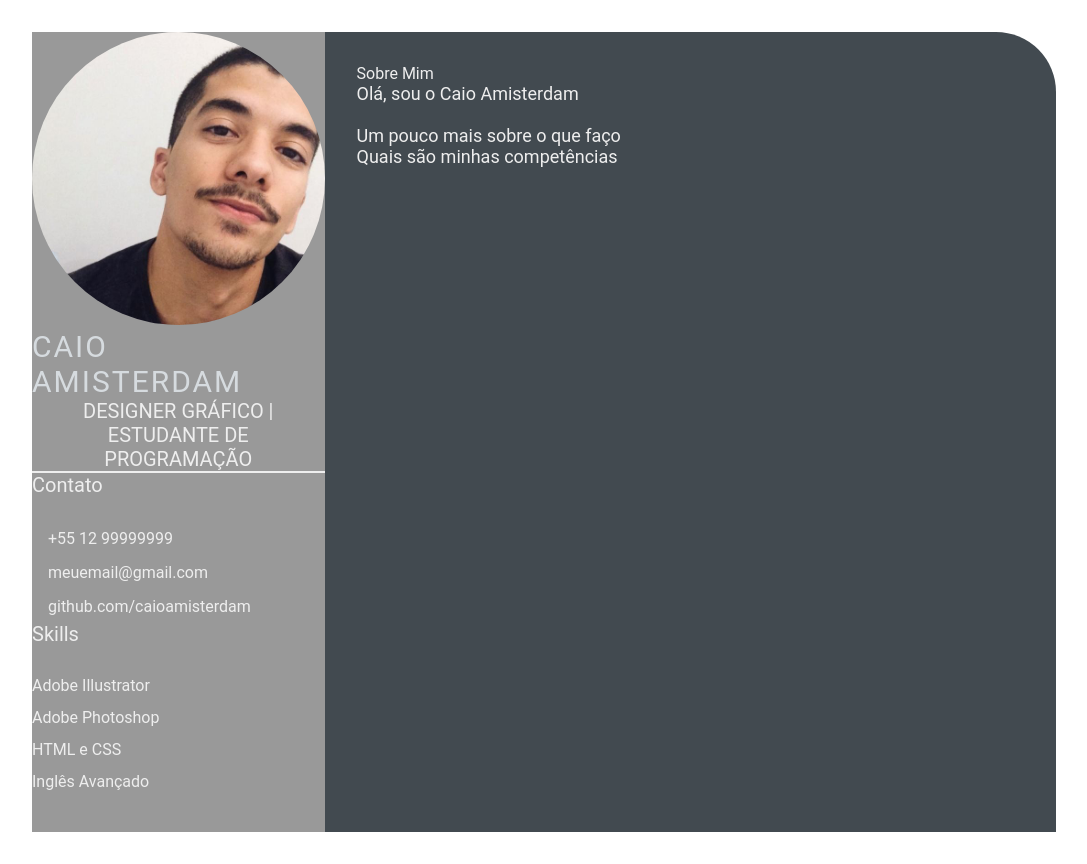
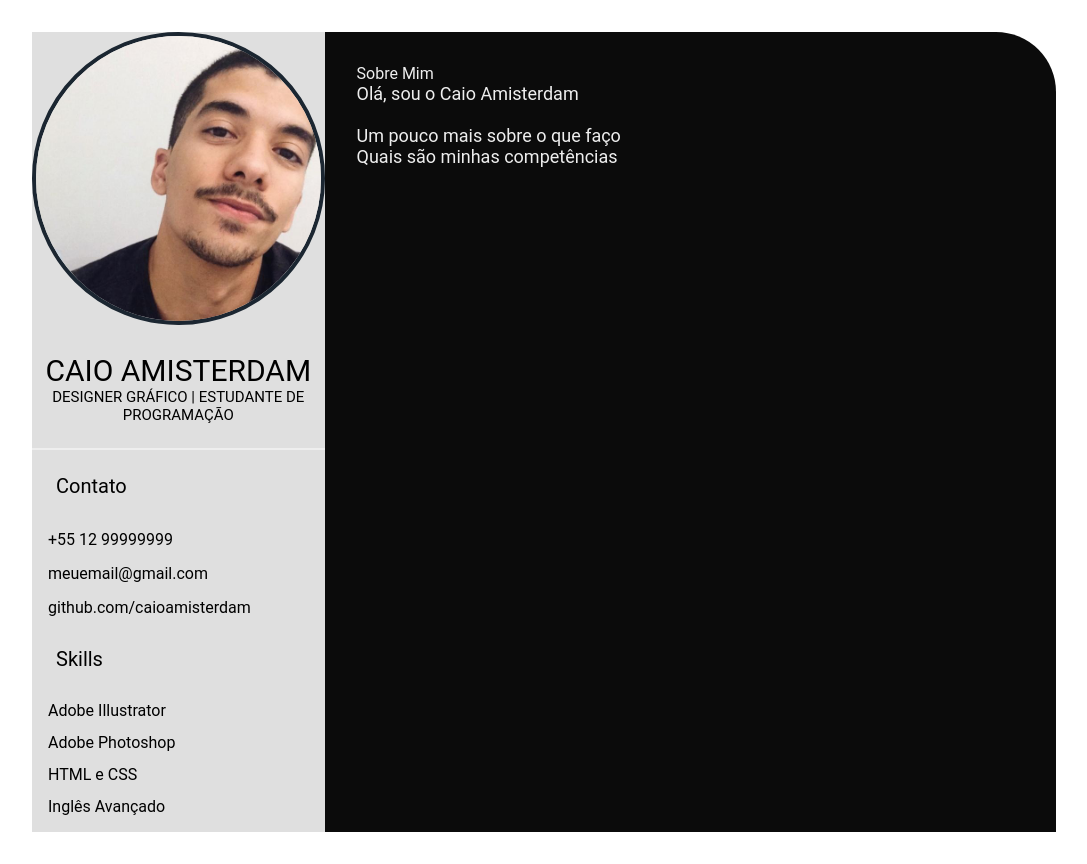
Before and after one commit to caioamisterdam/jornada-dev, a plain HTML site: page index.html in a window 1280 px wide. Shown: the whole page, without its empty margins (96-1183 px from the left). Drawn offline with Linux system fonts and the light colour scheme.

Commit message:
change-color

```diff
--- a/style.css
+++ b/style.css
@@ -17,13 +17,13 @@
 .left-section {
     grid-column: span 2;
     height: 100%;
-    background-color: #999999;
+    background-color: #dfdfdf;
 }
 
 .right-section {
     grid-column: span 5;
     height: 100%;
-    background-color: #424a50;
+    background-color: #0b0b0b;
     border-radius: 0px 60px 0px 0px;
 }
 
@@ -38,27 +38,33 @@
 
 .profile .profile-image {
     width: 100%;
-    border-radius: 100%;
-}
+    border-radius: 50%;
+    border: 4px solid #1B2631;
+ }
 
 .name {
-    color: #D6DBDF;
+    color: #000000;
     font-size: 30px;
-    letter-spacing: 2px;
+    letter-spacing: 0px;
     text-transform: uppercase;
+    text-align: center;
+    padding-top: 1.5rem;
 }
 
 .profession {
-    color: #eeeeee;
-    font-size: 20px;
+    color: #000000;
+    font-size: 15px;
     text-transform: uppercase;
     text-align: center;
+    padding-bottom: 1.5rem;
 }
 
 /* .contact-info { border-bottom: 2px solid #1B2631; } */
 .left-title {
-    color: #eeeeee;
+    color: #000000;
     font-size: 20px;
+    padding-top: 1.5rem;
+    padding-left: 1.5rem;
 }
 
 .contact-info ul {
@@ -68,22 +74,23 @@
 .contact-info ul li,
 .references ul li {
     padding: .4rem 0;
-    color: #eeeeee;
+    color: #000000;
 }
 
 .contact-info ul li i,
 .references ul li i {
     padding-right: 1rem;
     font-size: 18px;
-    color: #eeeeee;
+    color: #000000;
 }
 
 .skills ul {
     padding-top: 1.5rem;
+    padding-left: 1rem;
 }
 .skills ul li p {
     padding: .4rem 0;
-    color: #eeeeee;
+    color: #000000;
 }
 
 .right-section-contents {
```
